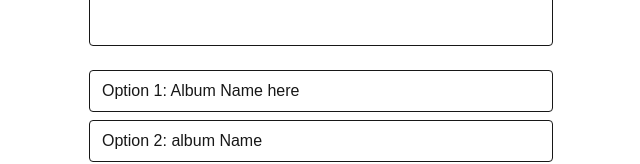
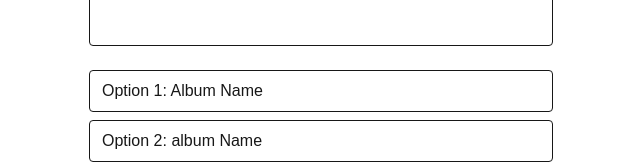
Before and after one commit to Soo-Mash/beatles-quiz, a Next.js app: page /quiz in a window 1280 px wide. Shown: the part 318-482 px from the top of the page, without its empty margins (319-959 px from the left). Built offline with nearby package versions, Linux system fonts and the light colour scheme.

Commit message:
quiz question page, error & loading states

```diff
--- /dev/null
+++ b/src/app/quiz/error.tsx
@@ -0,0 +1,10 @@
+"use client";
+
+export default function Error({ error }: { error: Error }) {
+  return (
+    <main className="mx-auto max-w-lg p-6 space-y-2">
+      <h1 className="text-xl font-bold">Something went wrong</h1>
+      <p className="text-sm text-red-600">{error.message}</p>
+    </main>
+  );
+}
--- /dev/null
+++ b/src/app/quiz/loading.tsx
@@ -0,0 +1,7 @@
+export default function QuizLoading() {
+  return (
+    <main className="mx-auto max-w-lg p-6">
+      <p>Loading quiz question</p>
+    </main>
+  );
+}
--- a/src/app/quiz/page.tsx
+++ b/src/app/quiz/page.tsx
@@ -17,7 +17,7 @@ export default function QuizPage() {
 
       <div className="space-y-2">
         <button className="w-full rounded border px-3 py-2 text-left hover:bg-gray-50">
-          Option 1: Album Name here
+          Option 1: Album Name
         </button>
         <button className="w-full rounded border px-3 py-2 text-left hover:bg-gray-50">
           Option 2: album Name
```
